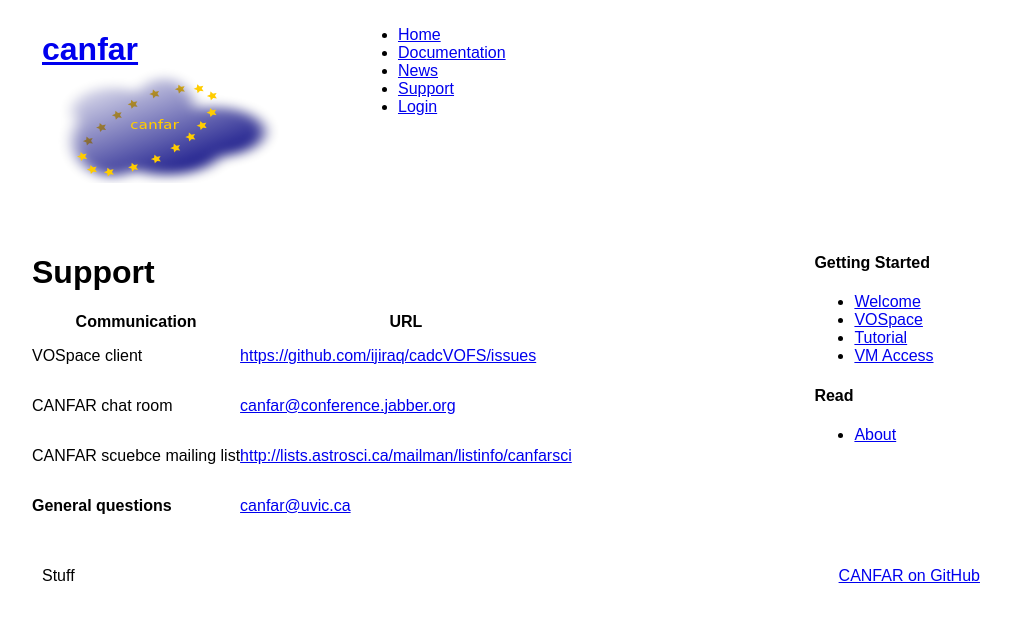
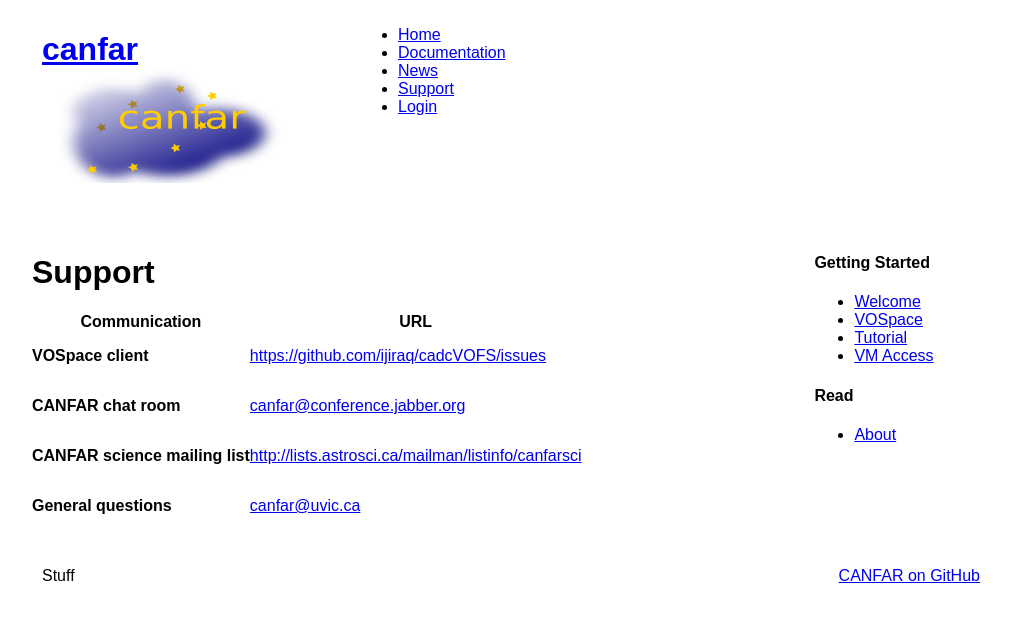
Before and after one commit to dbohlender/canfar.github.io, a Jekyll site: the page built from support/index.html, in a window 1280 px wide. Shown: the top 622 px of the page, without its empty margins (129-1140 px from the left). Built offline with Jekyll 4.4.1, drawn with Linux system fonts in a browser that asks for light colours.

Commit message:
support syntax

```diff
--- a/_includes/header.html
+++ b/_includes/header.html
@@ -7,7 +7,7 @@
       <h1>
         <a href="/">
           <span>canfar</span>
-          <img src="/img/canfarnew.png" width="250" height="115" alt="Logo">
+          <img src="/img/canfar.png" width="250" height="115" alt="Logo">
         </a>
       </h1>
     </div>
--- a/support/index.html
+++ b/support/index.html
@@ -19,7 +19,7 @@
   <tbody>
     <tr>
       <td>
-        <p>VOSpace client</p>
+        <p><strong>VOSpace client</strong></p>
       </td>
       <td>
         <p><a href="https://github.com/ijiraq/cadcVOFS/issues">https://github.com/ijiraq/cadcVOFS/issues</a></p>
@@ -28,7 +28,7 @@
 
     <tr>
       <td>
-        <p>CANFAR chat room</p>
+        <p><strong>CANFAR chat room<strong></p>
       </td>
       <td>
 	<p><a href="xmpp:canfar@conference.jabber.org?join">canfar@conference.jabber.org</a></p>
@@ -37,7 +37,7 @@
 
     <tr>
       <td>
-        <p>CANFAR scuebce mailing list</p>
+        <p><strong>CANFAR science mailing list</strong></p>
       </td>
       <td>
         <p><a href="http://lists.astrosci.ca/mailman/listinfo/canfarsci">http://lists.astrosci.ca/mailman/listinfo/canfarsci</a></p>
@@ -46,7 +46,7 @@
 
     <tr>
       <td>
-        <p><strong>General questions</p>
+        <p><strong>General questions</strong></p>
       </td>
       <td>
         <p><a href="mailto:canfar@uvic.ca">canfar@uvic.ca</a></p>
```
Also changed, not shown: img/canfarnew.png (deleted).
